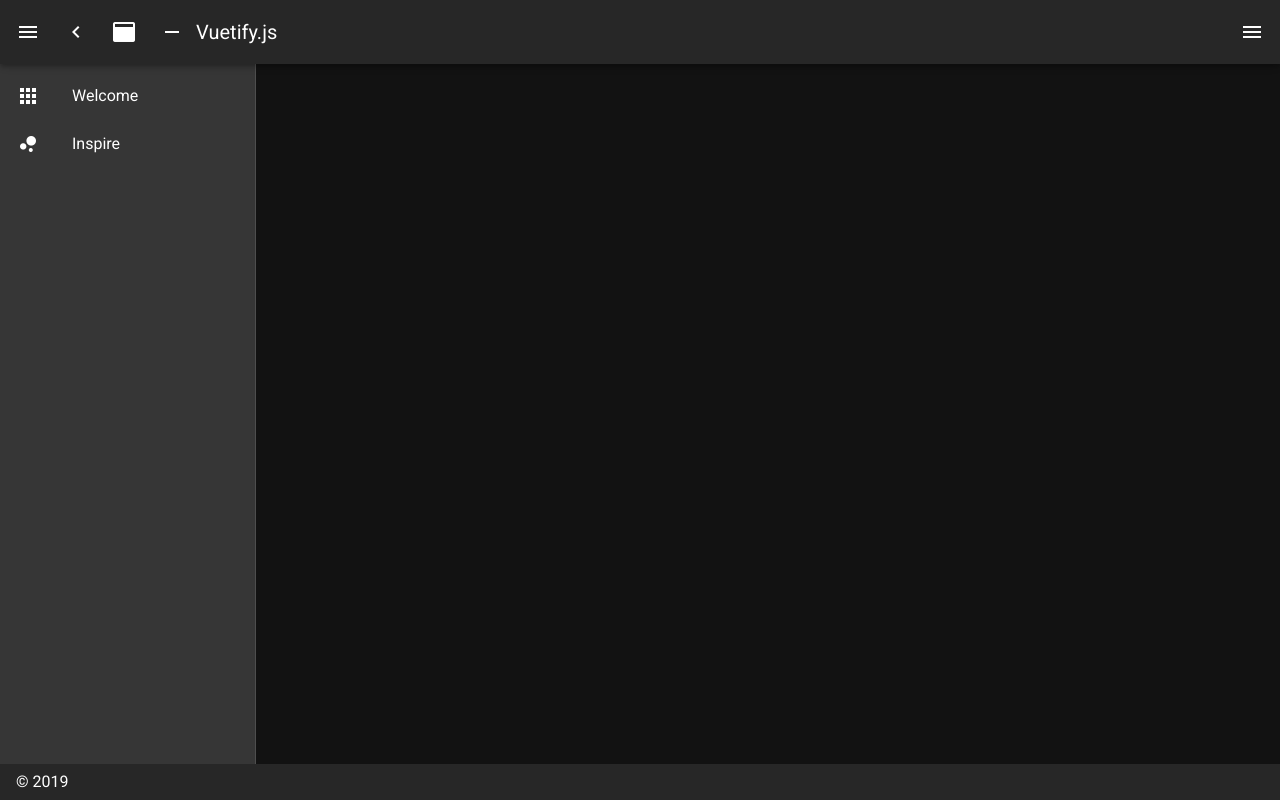
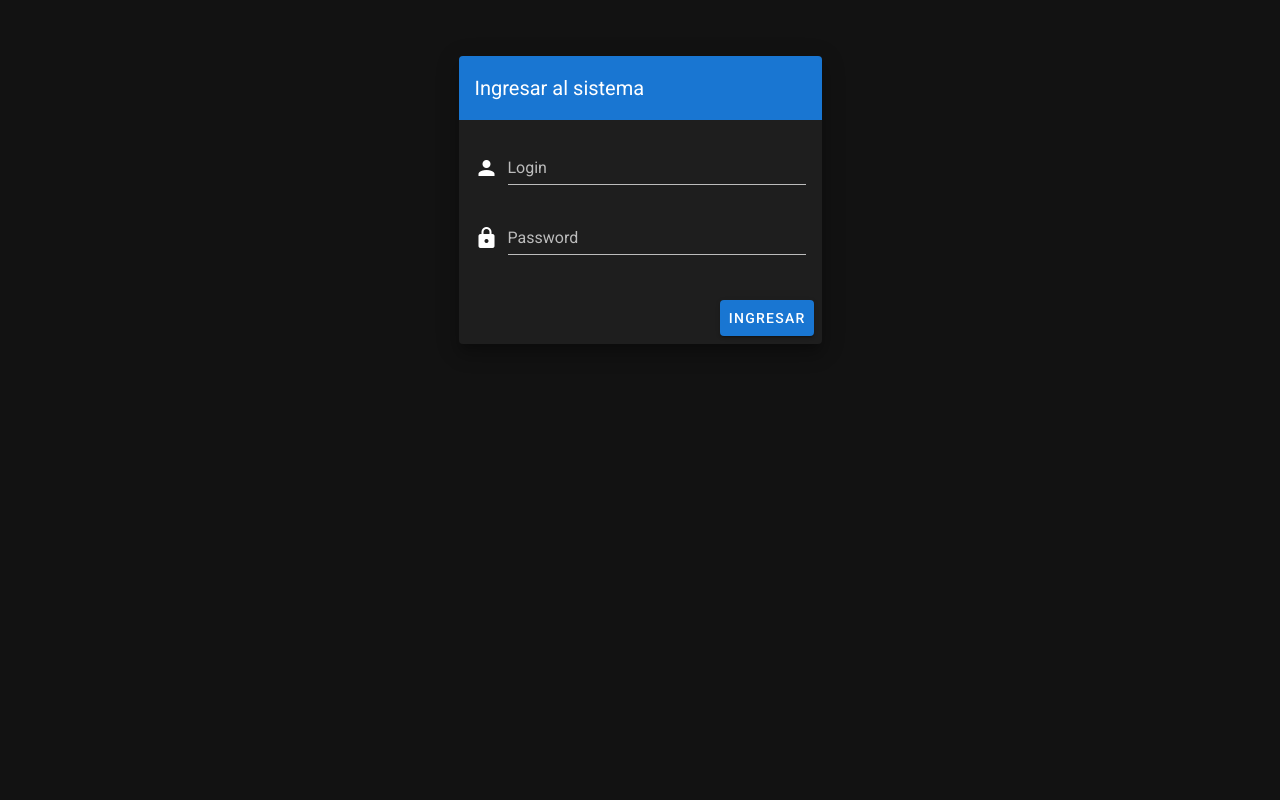
Before and after one commit to soluciones-altamirano/sysnuxt, a Nuxt app in the folder front/: page /auth/login in a window 1280 px wide. Built offline with nearby package versions, Linux system fonts and the light colour scheme.

Commit message:
Instalado Auth Module
npm install @nuxtjs/auth

Y creada vista login

```diff
--- /dev/null
+++ b/front/layouts/clean.vue
@@ -0,0 +1,19 @@
+<template>
+  <v-app dark>
+    <v-content>
+      <v-container>
+        <nuxt />
+      </v-container>
+    </v-content>
+  </v-app>
+</template>
+
+<script>
+    export default {
+        name: "clean"
+    }
+</script>
+
+<style scoped>
+
+</style>
--- a/front/nuxt.config.js
+++ b/front/nuxt.config.js
@@ -44,6 +44,7 @@ export default {
     // Doc: https://axios.nuxtjs.org/usage
     '@nuxtjs/axios',
     '@nuxtjs/pwa',
+    '@nuxtjs/auth',
   ],
   /*
   ** Axios module configuration
@@ -51,6 +52,30 @@ export default {
   */
   axios: {
     baseURL: 'http://sysnuxt.local/'
+  },
+  auth: {
+    redirect: {
+      login: "/auth/login",
+      logout: "/",
+      callback: "/auth/login",
+      user: "/"
+    },
+    strategies: {
+      password_grant: {
+        _scheme: "local",
+        endpoints: {
+          login: {
+            url: "http://sysnuxt.local/oauth/token",
+            method: "post",
+            propertyName: "access_token"
+          },
+          logout: false,
+          user: {
+            url: "api/auth/me"
+          }
+        }
+      }
+    }
   },
   /*
   ** vuetify module configuration
--- a/front/package.json
+++ b/front/package.json
@@ -11,9 +11,10 @@
     "generate": "nuxt generate"
   },
   "dependencies": {
-    "nuxt": "^2.0.0",
+    "@nuxtjs/auth": "^4.8.4",
     "@nuxtjs/axios": "^5.3.6",
-    "@nuxtjs/pwa": "^3.0.0-0"
+    "@nuxtjs/pwa": "^3.0.0-0",
+    "nuxt": "^2.0.0"
   },
   "devDependencies": {
     "@nuxtjs/vuetify": "^1.0.0"
--- /dev/null
+++ b/front/pages/auth/login.vue
@@ -0,0 +1,61 @@
+<template>
+  <v-container
+    class="fill-height"
+    fluid
+  >
+    <v-row
+      align="center"
+      justify="center" class="mt-5" >
+      <v-col
+        cols="12"
+        sm="8"
+        md="4"
+      >
+        <v-card class="elevation-12">
+          <v-toolbar
+            color="primary"
+            dark
+            flat
+          >
+            <v-toolbar-title>Ingresar al sistema</v-toolbar-title>
+            <v-spacer />
+
+          </v-toolbar>
+          <v-card-text>
+            <v-form>
+              <v-text-field
+                label="Login"
+                name="login"
+                prepend-icon="mdi-account"
+                type="text"
+              />
+
+              <v-text-field
+                id="password"
+                label="Password"
+                name="password"
+                prepend-icon="mdi-lock"
+                type="password"
+              />
+            </v-form>
+          </v-card-text>
+          <v-card-actions>
+            <v-spacer />
+            <v-btn color="primary">Ingresar</v-btn>
+          </v-card-actions>
+        </v-card>
+      </v-col>
+    </v-row>
+  </v-container>
+</template>
+
+<script>
+    export default {
+        layout: 'clean',
+        name: "login"
+    }
+</script>
+
+<style scoped>
+
+</style>
--- a/front/pages/index.vue
+++ b/front/pages/index.vue
@@ -84,9 +84,10 @@ import Logo from '~/components/Logo.vue'
 import VuetifyLogo from '~/components/VuetifyLogo.vue'
 
 export default {
-  components: {
-    Logo,
-    VuetifyLogo
-  }
+    middleware: 'auth',
+    components: {
+      Logo,
+      VuetifyLogo
+    }
 }
 </script>
```
Also changed, not shown: front/store/index.js (added), 1 other file (tests, documents, lock files or other folders).
